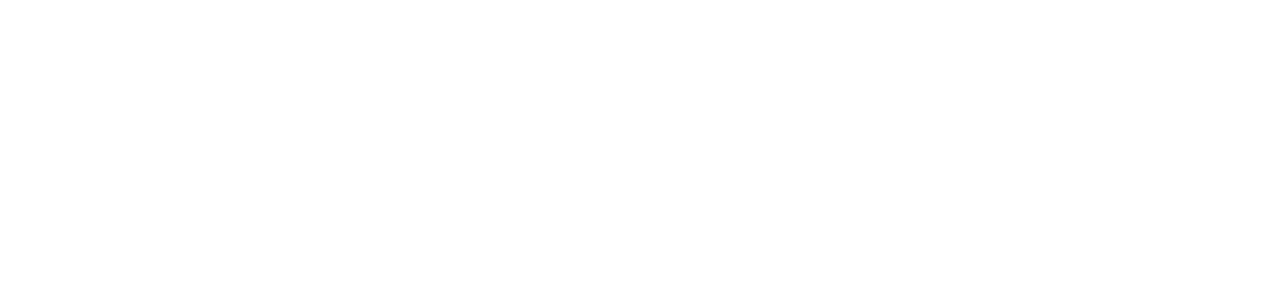
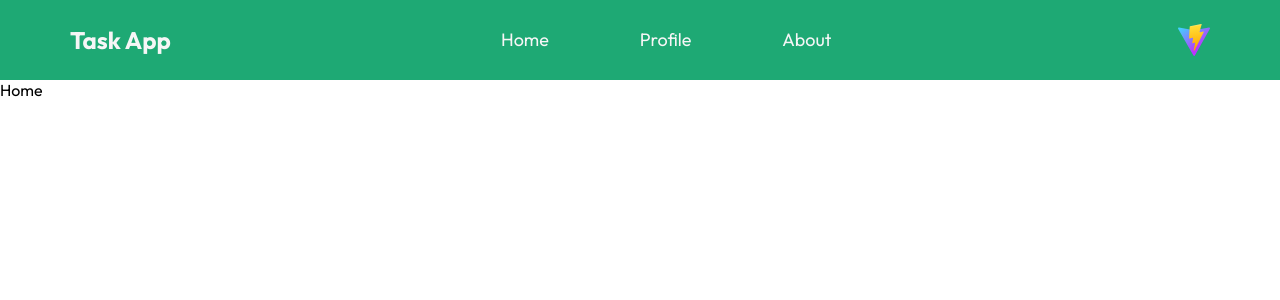
Before and after one commit to v-ishwa/Task-App, a React app in the folder Frontend/: page / in a window 1280 px wide. Shown: the top 300 px of the page. Built offline with nearby package versions, Linux system fonts and the light colour scheme; the HTML template or start-up script is replaced by a standard one.

Commit message:
feat: Navbar

```diff
--- a/Frontend/src/App.jsx
+++ b/Frontend/src/App.jsx
@@ -4,6 +4,7 @@
 import LoginPage from "./pages/Login/LoginPage";
 import HomePage from "./pages/Home/HomePage";
 import RegisterPage from "./pages/Register/RegisterPage";
+import Layout from "./components/Layout/Layout";
 
 const App = () => {
   const loggedIn = true;
@@ -11,12 +12,11 @@
     <BrowserRouter>
       <Toaster />
       <Routes>
-        <Route
-          path="/"
-          element={loggedIn ? <HomePage /> : <Navigate to="/login" />}
-        />
         <Route path="/login" element={<LoginPage />} />
         <Route path="/register" element={<RegisterPage />} />
+        <Route element={<Layout/>}>
+          <Route path="/" element={<HomePage />} />
+        </Route>
       </Routes>
     </BrowserRouter>
   );
--- /dev/null
+++ b/Frontend/src/components/Layout/Layout.jsx
@@ -0,0 +1,14 @@
+import React from 'react'
+import Navbar from '../Navbar/Navbar'
+import { Outlet } from 'react-router-dom'
+
+const Layout = () => {
+  return (
+    <div>
+        <Navbar />
+        <Outlet />
+    </div>
+  )
+}
+
+export default Layout
--- /dev/null
+++ b/Frontend/src/components/Navbar/Navbar.css
@@ -0,0 +1,31 @@
+.navbar {
+  height: 10vh;
+  width: auto;
+  background: #1ea974;
+  display: flex;
+  align-items: center;
+  justify-content: space-between;
+  padding: 0px 70px;
+}
+
+.nav-heading{
+    color: rgb(246, 246, 246);
+}
+
+.navlink-div{
+    width: 40vw;
+    display: flex;
+    align-items: center;
+    justify-content: space-evenly;
+}
+
+.nav-right {
+    display: flex;
+    column-gap: 20vw;
+}
+
+.navlink {
+    text-decoration: none;
+    color: rgb(246, 246, 246);
+    font-size: 18px;
+}
--- /dev/null
+++ b/Frontend/src/components/Navbar/Navbar.jsx
@@ -0,0 +1,27 @@
+import React from "react";
+import "./Navbar.css";
+import { NavLink } from "react-router-dom";
+
+const Navbar = () => {
+  return (
+    <nav className="navbar">
+      <h1 className="nav-heading">Task App</h1>
+      <div className="nav-right">
+        <div className="navlink-div">
+          <NavLink to="/" className="navlink">
+            Home
+          </NavLink>
+          <NavLink to="/profile" className="navlink">
+            Profile
+          </NavLink>
+          <NavLink to="/about" className="navlink">
+            About
+          </NavLink>
+        </div>
+        <img src="../../../public/vite.svg" alt="" />
+      </div>
+    </nav>
+  );
+};
+
+export default Navbar;
--- a/Frontend/src/index.css
+++ b/Frontend/src/index.css
@@ -5,4 +5,5 @@
   padding: 0;
   font-family: "Outfit";
   box-sizing: border-box;
+
 }
--- a/Frontend/src/pages/Home/HomePage.jsx
+++ b/Frontend/src/pages/Home/HomePage.jsx
@@ -4,7 +4,7 @@
 const HomePage = () => {
   return (
     <div>
-
+      Home
     </div>
   )
 };
```
Also changed, not shown: Frontend/src/App.css (deleted, +0 -20 lines).
